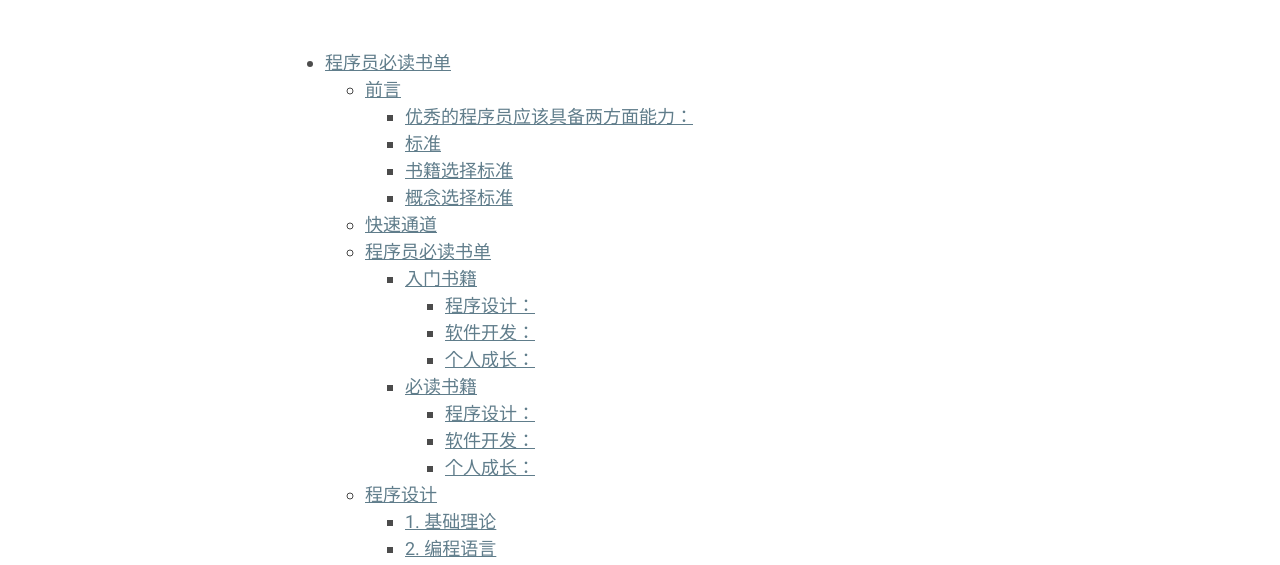
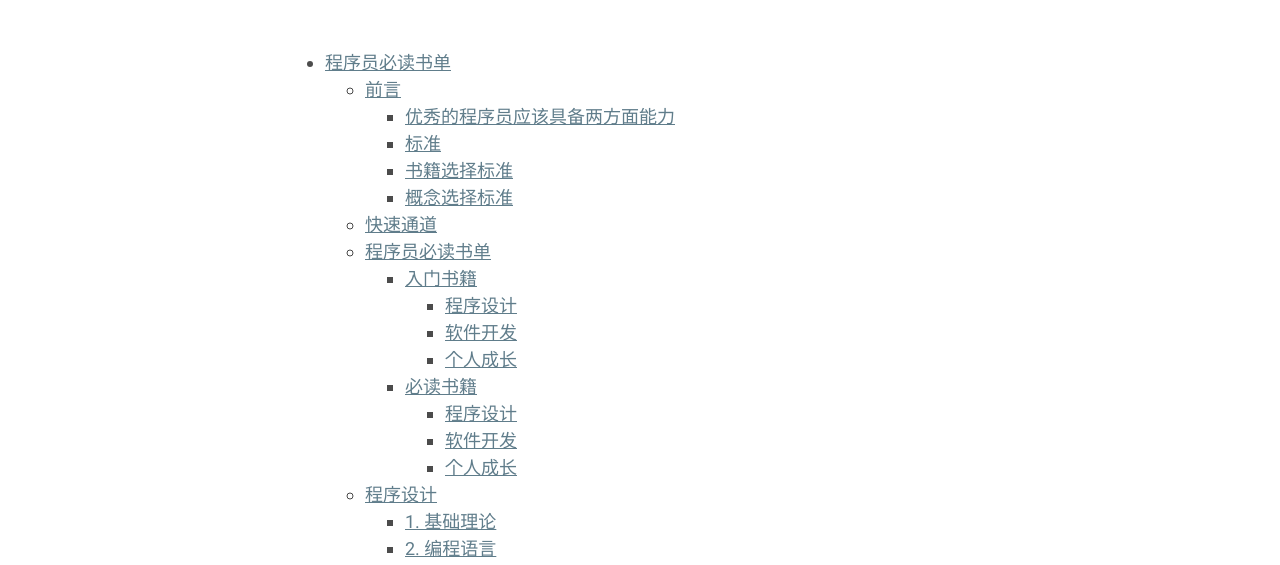
Before and after one commit to ishbguy/ishbguy.github.io, a Jekyll site: the page built from _posts/2017-07-23-Developer-Booklist.md, in a window 1280 px wide and 900 px high. Shown: the part 302-867 px from the top of the window. Built offline with Jekyll 4.4.1, drawn with Linux system fonts in a browser that asks for light colours; some of the changed text lies outside the part shown.

Commit message:
Remove '：' from # head line.

```diff
--- a/_posts/2017-07-23-Developer-Booklist.md
+++ b/_posts/2017-07-23-Developer-Booklist.md
@@ -21,7 +21,7 @@ tags: C C++ Python C# Java JavaScript
 >
 > -- Francis Bacon
 
-### 优秀的程序员应该具备两方面能力：
+### 优秀的程序员应该具备两方面能力
 
 + **良好的程序设计能力：**
     + 掌握常用的数据结构和算法（例如链表，栈，堆，队列，排序和散列）；
@@ -115,7 +115,7 @@ tags: C C++ Python C# Java JavaScript
 
 ### 入门书籍
 
-#### 程序设计：
+#### 程序设计
 
 1. 基础理论：编码：隐匿在计算机软硬件背后的语言
 2. 编程语言：
@@ -130,7 +130,7 @@ tags: C C++ Python C# Java JavaScript
 5. 算法与数据结构：算法（第4版）
 6. 程序调试：调试九法——软硬件错误的排查之道
 
-#### 软件开发：
+#### 软件开发
 
 1. 编程实践：程序设计实践
 2. 面向对象程序设计：Head First设计模式
@@ -142,7 +142,7 @@ tags: C C++ Python C# Java JavaScript
 8. 界面设计：写给大家看的设计书
 9. 交互设计：通用设计法则
 
-#### 个人成长：
+#### 个人成长
 
 1. 职业规划：软件开发者路线图
 2. 思维方式：程序员的思维修炼：开发认知潜能的九堂课
@@ -151,7 +151,7 @@ tags: C C++ Python C# Java JavaScript
 
 ### 必读书籍
 
-#### 程序设计：
+#### 程序设计
 
 1. 基础理论：深入理解计算机系统（第2版）
 2. 编程语言：
@@ -166,7 +166,7 @@ tags: C C++ Python C# Java JavaScript
 5. 算法与数据结构：编程珠玑（第2版）
 6. 程序调试：调试九法——软硬件错误的排查之道
 
-#### 软件开发：
+#### 软件开发
 
 1. 编程实践：代码大全（第2版）
 2. 面向对象程序设计：设计模式
@@ -178,7 +178,7 @@ tags: C C++ Python C# Java JavaScript
 8. 界面设计：认知与设计：理解UI设计准则（第2版）
 9. 交互设计：交互设计精髓（第3版）
 
-#### 个人成长：
+#### 个人成长
 
 1. 职业规划：软件开发者路线图
 2. 思维方式：如何把事情做到最好
```
